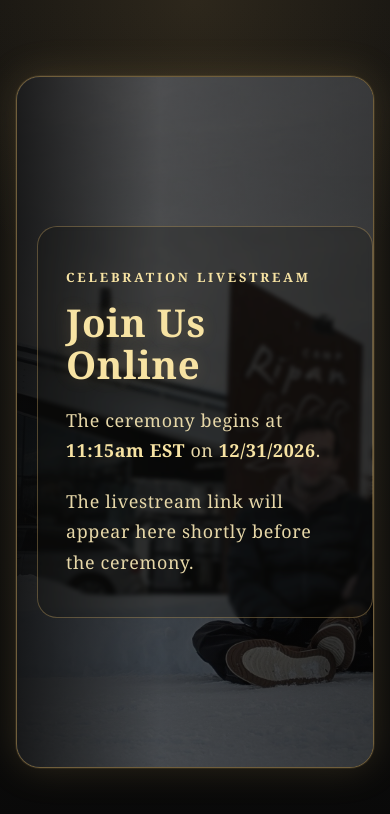
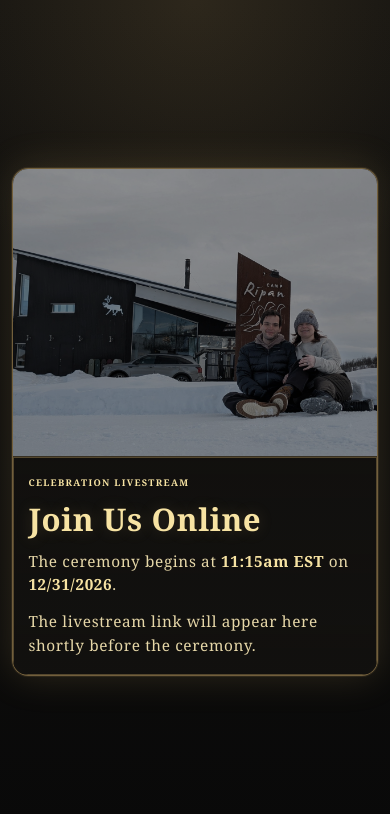
Before and after one commit to vanluyk/wedding, a plain HTML site: page index.html in a window 390 px wide. Drawn offline with Linux system fonts and the light colour scheme.

Commit message:
Add responsive layout
Make layout responsive for better mobile performance.

```diff
--- a/index.html
+++ b/index.html
@@ -52,6 +52,10 @@
       background: #0d0d0d;
       box-shadow: 0 0 0 1px rgba(212, 175, 106, 0.1), 0 0 38px var(--shadow);
       padding-left: clamp(1.25rem, 4vw, 4rem);
+    }
+
+    .hero-photo {
+      display: none;
     }
 
     .hero::before {
@@ -133,10 +137,65 @@
       transform: translateY(-1px);
       box-shadow: 0 12px 26px rgba(184, 140, 45, 0.5);
     }
+
+    @media (max-width: 640px) {
+      body {
+        padding: 0.75rem;
+      }
+
+      .hero {
+        min-height: auto;
+        display: block;
+        justify-content: initial;
+        align-items: initial;
+        padding: 0;
+        background: rgba(18, 17, 15, 0.8);
+        border-radius: 1rem;
+      }
+
+      .hero::before,
+      .hero::after {
+        display: none;
+      }
+
+      .hero-photo {
+        display: block;
+        width: 100%;
+        height: 18rem;
+        object-fit: cover;
+        object-position: center 28%;
+        filter: saturate(0.8) brightness(0.62);
+        border-bottom: 1px solid rgba(212, 175, 106, 0.35);
+      }
+
+      .card {
+        width: 100%;
+        margin: 0;
+        padding: 1.1rem 0.9rem 1rem;
+        border-radius: 0;
+        background: linear-gradient(180deg, rgba(18, 17, 15, 0.72), rgba(18, 17, 15, 0.9));
+      }
+
+      .eyebrow {
+        font-size: 0.58rem;
+        letter-spacing: 0.14em;
+      }
+
+      h1 {
+        font-size: clamp(1.8rem, 8vw, 2.6rem);
+      }
+
+      p {
+        margin-top: 0.8rem;
+        font-size: 0.96rem;
+        line-height: 1.55;
+      }
+    }
   </style>
 </head>
 <body>
   <main class="hero">
+    <img class="hero-photo" src="assets/PXL_20260306_104440753.MP~2.jpg" alt="Katie and Joseph together" />
     <div class="card">
       <p class="eyebrow">Celebration livestream</p>
       <h1>Join Us Online</h1>
```
Also changed, not shown: 1 other file.
